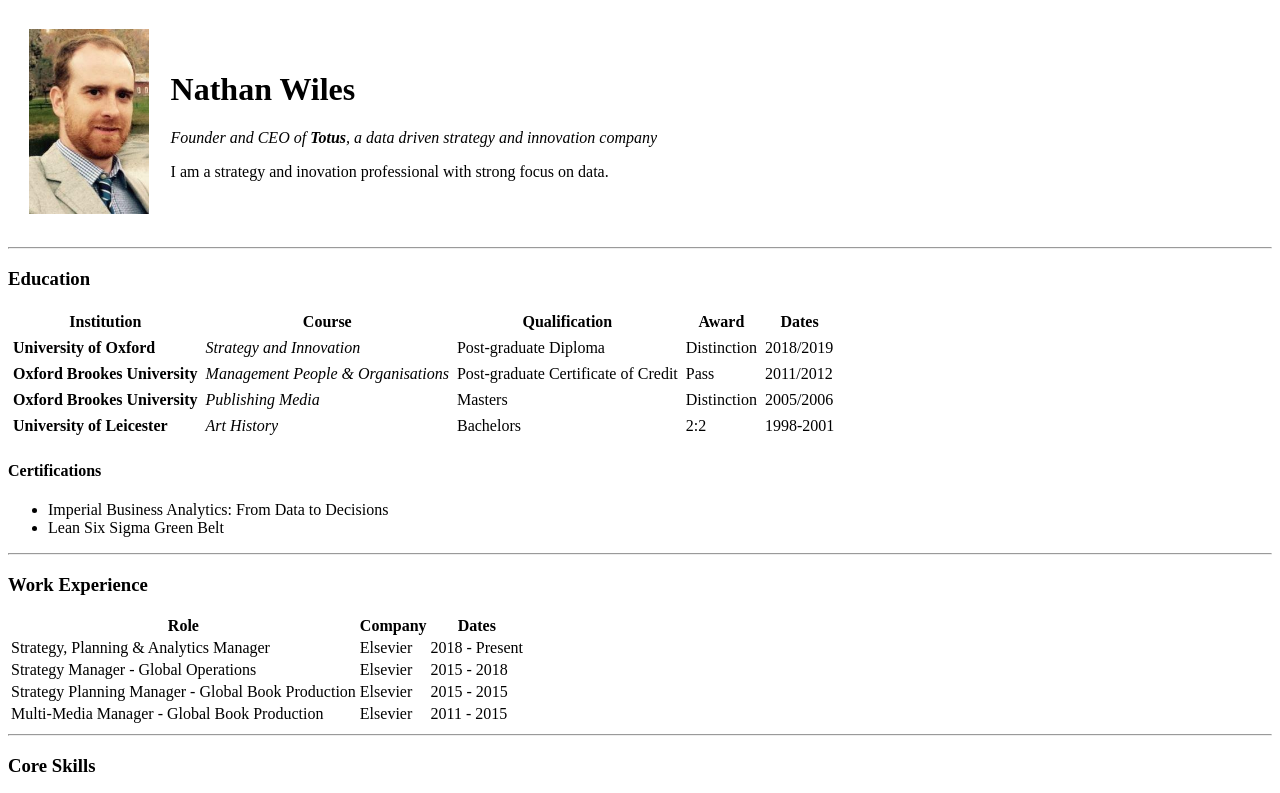
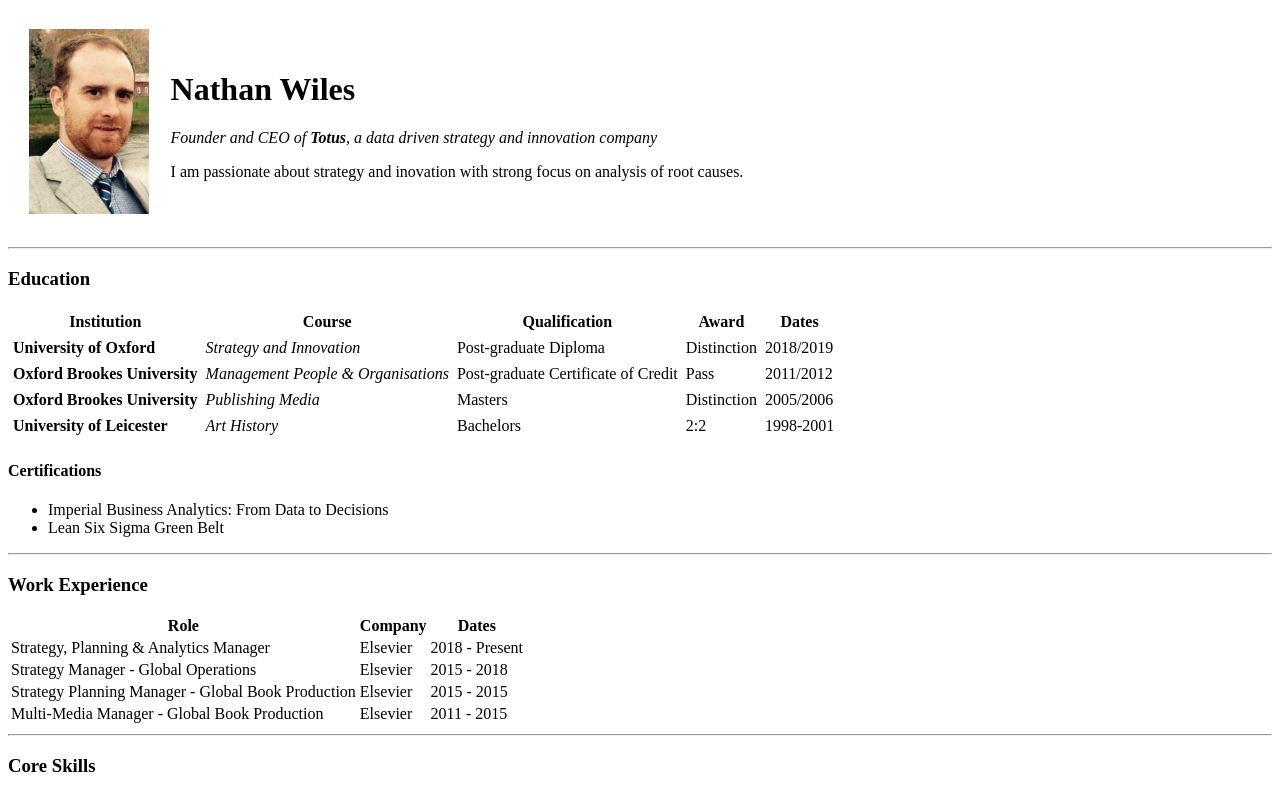
Before and after one commit to JTN-Kendal/Nathan_Wiles_CV, a plain HTML site: page index.html in a window 1280 px wide. Shown: the top 793 px of the page. Drawn offline with Linux system fonts and the light colour scheme.

Commit message:
updated strap line

```diff
--- a/index.html
+++ b/index.html
@@ -21,7 +21,7 @@
         <td>
           <h1>Nathan Wiles</h1>
           <p><em>Founder and CEO of <strong>Totus</strong>, a data driven strategy and innovation company</em></p>
-          <p>I am a strategy and inovation professional with strong focus on data.</p>
+          <p>I am passionate about strategy and inovation with strong focus on analysis of root causes.</p>
         </td>
       </tr>
 
```
